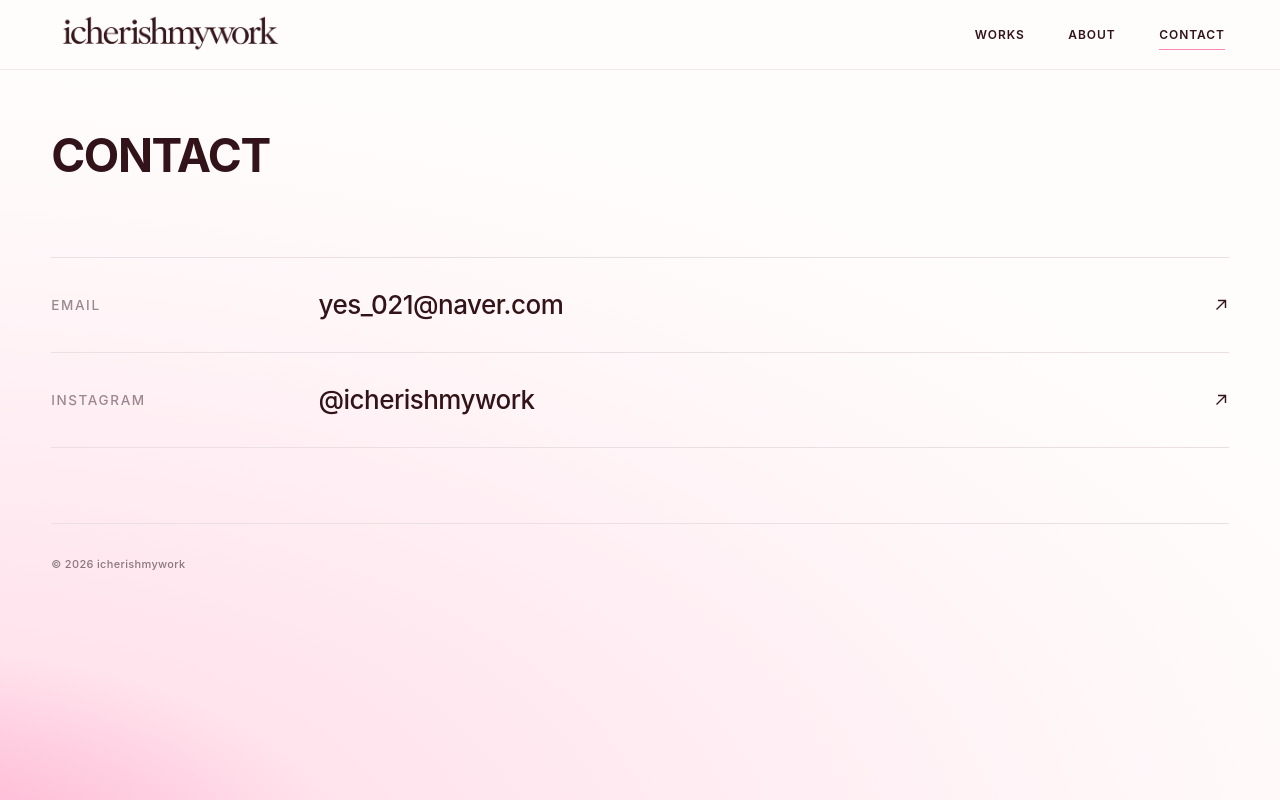
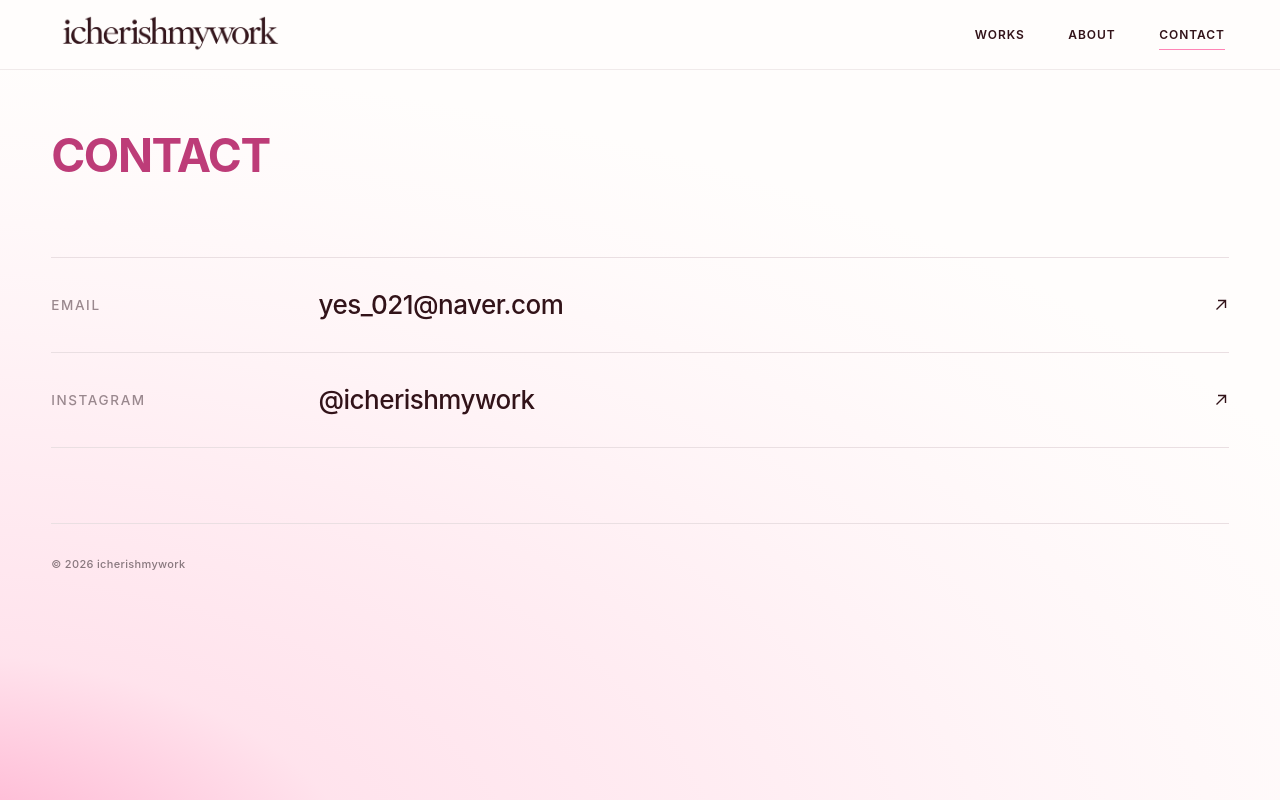
Before and after one commit to cherrymiri/icherishmywork, a React (Vite) app: page /contact in a window 1280 px wide. Built offline with nearby package versions, Linux system fonts and the light colour scheme; a web font is replaced by a local one.

Commit message:
CONTACT 제목 색상을 ABOUT 제목과 같은 핑크(#bd3c78)로 변경
Co-Authored-By: Claude Opus 5.5 <noreply@anthropic.com>
Claude-Session: https://claude.ai/code/session_01LjVCjRWJFrKtS3bkhsHwg6

```diff
--- a/src/styles/global.css
+++ b/src/styles/global.css
@@ -306,7 +306,7 @@ html { background: #FFFDFC; }
 
 /* CONTACT — 미니멀 리스트형 */
 .ct-wide { width: 92%; max-width: 1600px; margin: 0 auto; padding: 130px 0 60px; }
-.ct-title { font-size: 46px; font-weight: 700; letter-spacing: -.03em; line-height: 1.1; color: var(--wine); margin: 0 0 clamp(48px, 6vw, 80px); }
+.ct-title { font-size: 46px; font-weight: 700; letter-spacing: -.03em; line-height: 1.1; color: #bd3c78; /* ABOUT 제목(.section-label)과 같은 핑크 */ margin: 0 0 clamp(48px, 6vw, 80px); }
 .ct-list { list-style: none; margin: 0; padding: 0; border-bottom: 1px solid var(--line); }
 .ct-list li { border-top: 1px solid var(--line); }
 .ct-row { display: grid; grid-template-columns: 21% minmax(0, 1fr) auto; align-items: center; column-gap: 20px; padding: 30px 0; color: var(--wine); }
```
